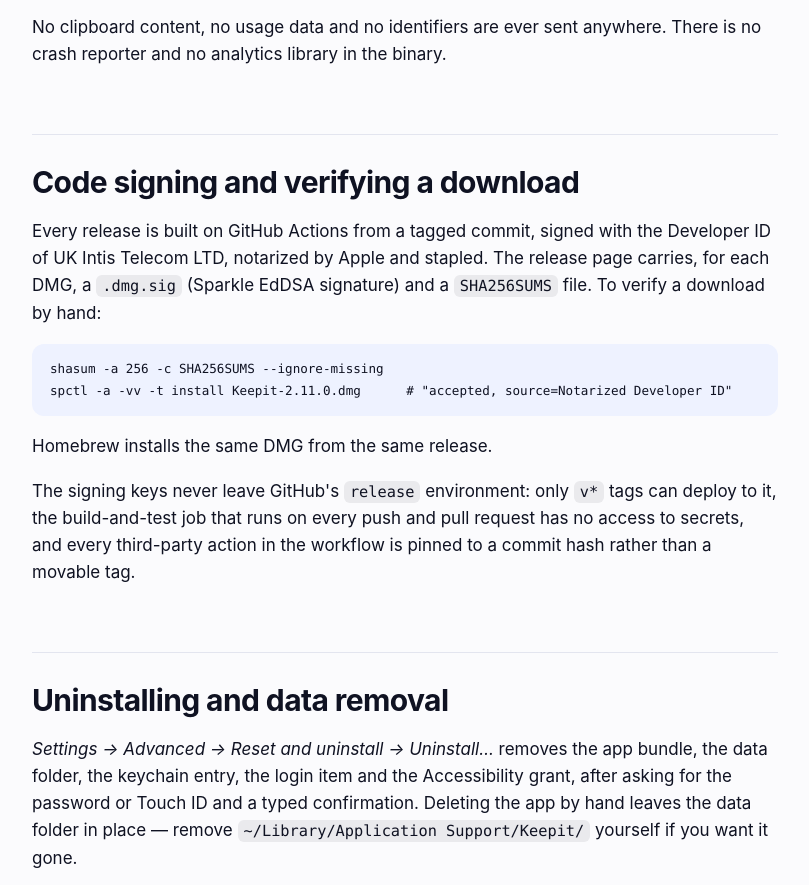
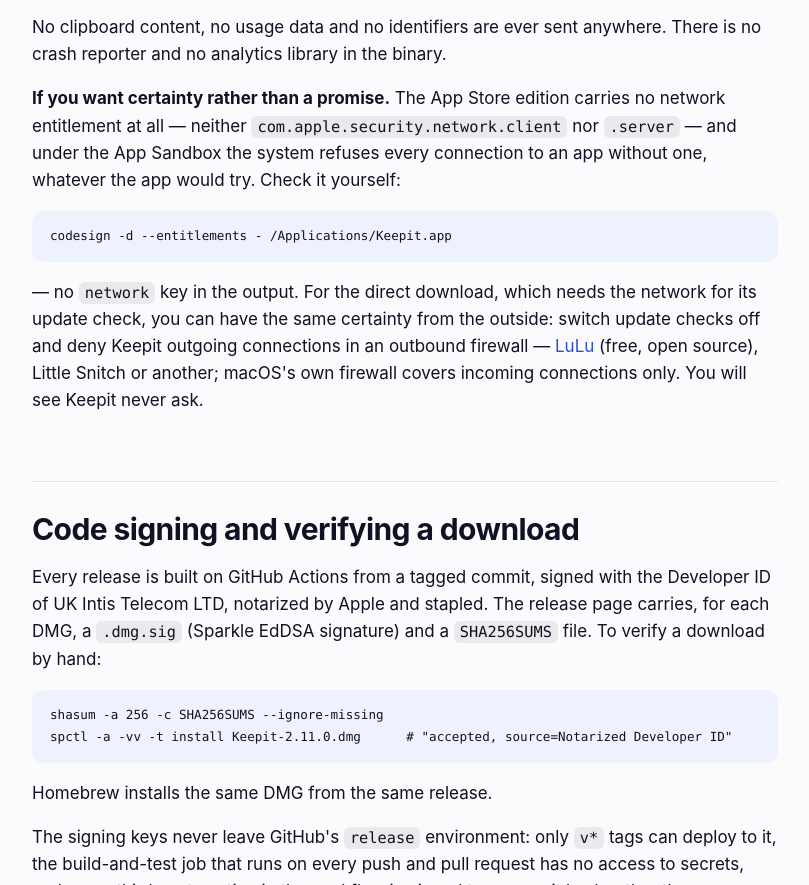
Before and after one commit to andrey-insarov/Keepit, a plain HTML site: page docs/site/security.html in a window 1280 px wide. Shown: the part 9229-10114 px from the top of the page, without its empty margins (378-1187 px from the left). Drawn offline with Linux system fonts and the light colour scheme; a script that the page names is missing.

Commit message:
SECURITY: the App Store edition holds no network entitlement — verify with codesign; an outbound firewall gives the direct download the same certainty (#27)
Resources/Keepit-AppStore.entitlements has neither network.client nor network.server, so under the App Sandbox the system refuses the app every connection; the Network section says so and gives the codesign command to check it. For the direct download (which needs the network for its update check) it points to LuLu / Little Snitch after switching updates off, and notes that macOS's own firewall is inbound-only. One clause on the landing's "1 network request" fact and in the App Store listing.


Claude-Session: https://claude.ai/code/session_018CvCqwF7uiVEXLm1xLVCCU

Co-authored-by: Claude <noreply@anthropic.com>

```diff
--- a/docs/site/security.html
+++ b/docs/site/security.html
@@ -343,6 +343,17 @@ and <em>Check for Updates…</em> leaves the menus; the setting is kept in <code
 or Homebrew); security fixes reach you only when you look.</p>
 <p>No clipboard content, no usage data and no identifiers are ever sent anywhere. There is no crash
 reporter and no analytics library in the binary.</p>
+<p><strong>If you want certainty rather than a promise.</strong> The App Store edition carries no network
+entitlement at all — neither <code>com.apple.security.network.client</code> nor <code>.server</code> — and under the
+App Sandbox the system refuses every connection to an app without one, whatever the app would try.
+Check it yourself:</p>
+<pre><code>codesign -d --entitlements - /Applications/Keepit.app
+</code></pre>
+<p>— no <code>network</code> key in the output. For the direct download, which needs the network for its update
+check, you can have the same certainty from the outside: switch update checks off and deny Keepit
+outgoing connections in an outbound firewall — <a href="https://objective-see.org/products/lulu.html">LuLu</a>
+(free, open source), Little Snitch or another; macOS's own firewall covers incoming connections
+only. You will see Keepit never ask.</p>
 <h2 id="code-signing-and-verifying-a-download">Code signing and verifying a download</h2>
 <p>Every release is built on GitHub Actions from a tagged commit, signed with the Developer ID of UK
 Intis Telecom LTD, notarized by Apple and stapled. The release page carries, for each DMG, a
```
Also changed, not shown: docs/site/index.html (+1 -1 lines), 2 other files.
